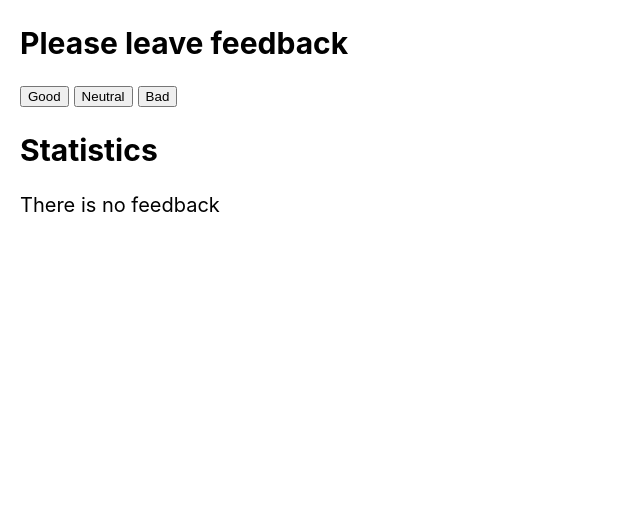
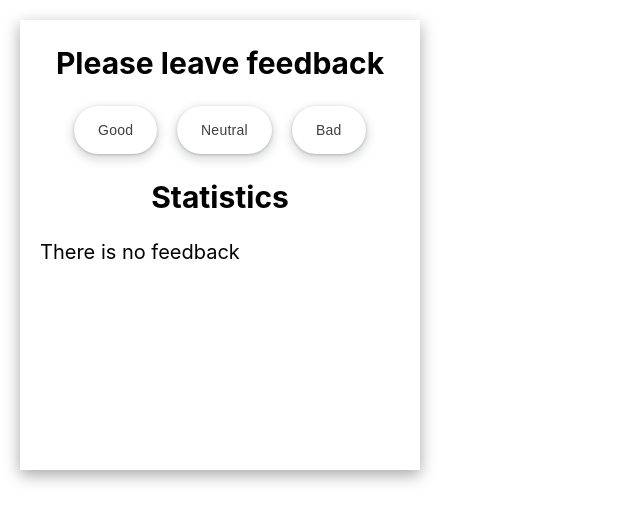
Before and after one commit to eNgine9r/goit-react-hw-02-feedback, a React (Create React App) app: page / in a window 1280 px wide. Shown: the top 522 px of the page, without its empty margins (0-640 px from the left). Built offline with nearby package versions, Linux system fonts and the light colour scheme.

Commit message:
hw 2 / task 1 / done
add styles

```diff
--- a/src/components/Feedback/Feedback.js
+++ b/src/components/Feedback/Feedback.js
@@ -1,5 +1,6 @@
 import React from "react";
 import PropTypes from 'prop-types';
+import css from './Feedback.module.css';
 import Statistics from '../Statistics/Statistics';
 import FeedbackOptions from '../FeedbackOptions/FeedbackOptions';
 import Section from '../Section/Section';
@@ -42,7 +43,7 @@ class Feedback extends React.Component {
     const totalFeedback = this.countTotalFeedback();
 
     return (
-      <div>
+      <div className={css.conteiner}>
         <Section title="Please leave feedback">
           <FeedbackOptions
             onLeaveFeedback={this.handleButtonClick}
--- a/src/components/Feedback/Feedback.module.css
+++ b/src/components/Feedback/Feedback.module.css
@@ -1,4 +1,7 @@
-.button{
-  display: flex;
-  gap: 5px;
+
+.conteiner{
+  margin-top: 20px;
+  width: 400px;
+  height: 450px;
+  box-shadow: rgba(0, 0, 0, 0.35) 0px 5px 15px;
 }
--- a/src/components/FeedbackOptions/FeedbackOptions.js
+++ b/src/components/FeedbackOptions/FeedbackOptions.js
@@ -1,16 +1,21 @@
 import React from "react";
-import css from '../Feedback/Feedback.module.css';
+import PropTypes from "prop-types";
+import css from '../FeedbackOptions/FeedbackOptions.module.css';
 
 const FeedbackOptions = ({onLeaveFeedback}) => {
   return (
     <>
-      <div className={css.button}>
-        <button type="button" onClick={() => onLeaveFeedback('good')}>Good</button>
-        <button type="button" onClick={() => onLeaveFeedback('neutral')}>Neutral</button>
-        <button type="button" onClick={() => onLeaveFeedback('bad')}>Bad</button>
+      <div className={css.buttonList}>
+        <button className={css.button} type="button" onClick={() => onLeaveFeedback('good')}>Good</button>
+        <button className={css.button} type="button" onClick={() => onLeaveFeedback('neutral')}>Neutral</button>
+        <button className={css.button} type="button" onClick={() => onLeaveFeedback('bad')}>Bad</button>
       </div>
     </>
   )
 }
 
 export default FeedbackOptions;
+
+FeedbackOptions.propTypes = {
+  onLeaveFeedback: PropTypes.func.isRequired
+}
--- /dev/null
+++ b/src/components/FeedbackOptions/FeedbackOptions.module.css
@@ -0,0 +1,74 @@
+.buttonList{
+  display: flex;
+  gap: 20px;
+  justify-content: center;
+}
+
+
+.button {
+  align-items: center;
+  appearance: none;
+  background-color: #fff;
+  border-radius: 24px;
+  border-style: none;
+  box-shadow: rgba(0, 0, 0, .2) 0 3px 5px -1px,rgba(0, 0, 0, .14) 0 6px 10px 0,rgba(0, 0, 0, .12) 0 1px 18px 0;
+  box-sizing: border-box;
+  color: #3c4043;
+  cursor: pointer;
+  display: inline-flex;
+  fill: currentcolor;
+  font-size: 14px;
+  font-weight: 500;
+  height: 48px;
+  justify-content: center;
+  letter-spacing: .25px;
+  line-height: normal;
+  max-width: 100%;
+  overflow: visible;
+  padding: 2px 24px;
+  position: relative;
+  text-align: center;
+  text-transform: none;
+  transition: box-shadow 280ms cubic-bezier(.4, 0, .2, 1),opacity 15ms linear 30ms,transform 270ms cubic-bezier(0, 0, .2, 1) 0ms;
+  user-select: none;
+  -webkit-user-select: none;
+  touch-action: manipulation;
+  width: auto;
+  will-change: transform,opacity;
+  z-index: 0;
+}
+
+.button:hover {
+  background: #F6F9FE;
+  color: #174ea6;
+}
+
+.button:active {
+  box-shadow: 0 4px 4px 0 rgb(60 64 67 / 30%), 0 8px 12px 6px rgb(60 64 67 / 15%);
+  outline: none;
+}
+
+.button:focus {
+  outline: none;
+  border: 2px solid #4285f4;
+}
+
+.button:not(:disabled) {
+  box-shadow: rgba(60, 64, 67, .3) 0 1px 3px 0, rgba(60, 64, 67, .15) 0 4px 8px 3px;
+}
+
+.button:not(:disabled):hover {
+  box-shadow: rgba(60, 64, 67, .3) 0 2px 3px 0, rgba(60, 64, 67, .15) 0 6px 10px 4px;
+}
+
+.button:not(:disabled):focus {
+  box-shadow: rgba(60, 64, 67, .3) 0 1px 3px 0, rgba(60, 64, 67, .15) 0 4px 8px 3px;
+}
+
+.button:not(:disabled):active {
+  box-shadow: rgba(60, 64, 67, .3) 0 4px 4px 0, rgba(60, 64, 67, .15) 0 8px 12px 6px;
+}
+
+.button:disabled {
+  box-shadow: rgba(60, 64, 67, .3) 0 1px 3px 0, rgba(60, 64, 67, .15) 0 4px 8px 3px;
+}
--- a/src/components/Notification/Notification.js
+++ b/src/components/Notification/Notification.js
@@ -1,9 +1,15 @@
 import React from "react";
+import PropTypes from "prop-types";
+import css from './Notification.module.css';
 
 const Notification = ({ message }) => {
     return (
-        <p>{message}</p>
+        <p className={css.messageNotification}>{message}</p>
     )
 };
 
 export default Notification;
+
+Notification.propTypes = {
+  message: PropTypes.string.isRequired
+}
--- /dev/null
+++ b/src/components/Notification/Notification.module.css
@@ -0,0 +1,3 @@
+.messageNotification{
+  margin-left: 20px;
+}
--- a/src/components/Section/Section.js
+++ b/src/components/Section/Section.js
@@ -1,10 +1,17 @@
 import React from "react";
+import PropTypes from "prop-types";
+import css from '../Section/Section.module.css';
 
 const Section = ({ title, children }) => (
   <section>
-    <h2>{title}</h2>
+    <h2 className={css.sectionTitle}>{title}</h2>
     {children}
   </section>
 );
 
 export default Section;
+
+Section.propTypes = {
+  title: PropTypes.string.isRequired,
+  children: PropTypes.object.isRequired
+}
--- /dev/null
+++ b/src/components/Section/Section.module.css
@@ -0,0 +1,4 @@
+.sectionTitle{
+  display: flex;
+  justify-content: center;
+}
--- a/src/components/Statistics/Statistics.js
+++ b/src/components/Statistics/Statistics.js
@@ -1,9 +1,12 @@
 import React from "react"
+import PropTypes from "prop-types";
+import css from './Statistics.module.css';
+
 
 const Statistics = ({ good, neutral, bad, countTotalFeedback, countPositiveFeedbackPercentage }) => {
   return (
     <>
-      <div>
+      <div className={css.conteinerStatistics}>
         <p>Good: <span>{good}</span></p>
         <p>Neutral: <span>{neutral}</span></p>
         <p>Bad: <span>{bad}</span></p>
@@ -15,3 +18,11 @@ const Statistics = ({ good, neutral, bad, countTotalFeedback, countPositiveFeedb
 };
 
 export default Statistics;
+
+Statistics.propTypes = {
+  good: PropTypes.number.isRequired,
+  neutral: PropTypes.number.isRequired,
+  bad: PropTypes.number.isRequired,
+  countTotalFeedback: PropTypes.func.isRequired,
+  countPositiveFeedbackPercentage: PropTypes.func.isRequired,
+}
--- /dev/null
+++ b/src/components/Statistics/Statistics.module.css
@@ -0,0 +1,3 @@
+.conteinerStatistics{
+  margin-left: 20px;
+}
```
